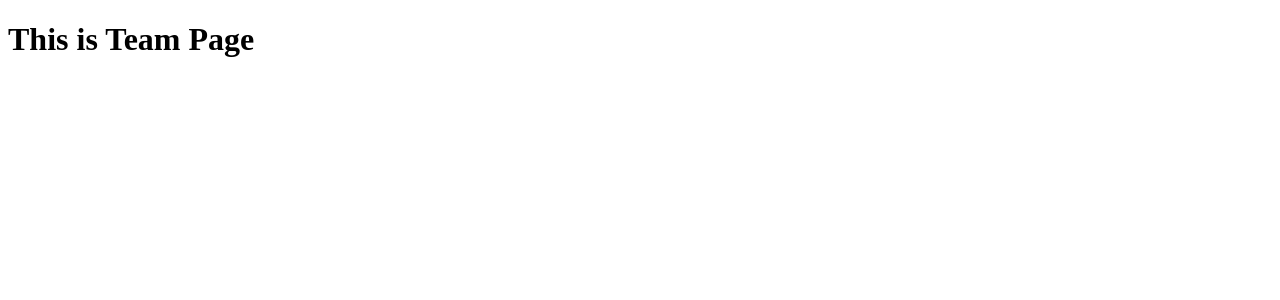
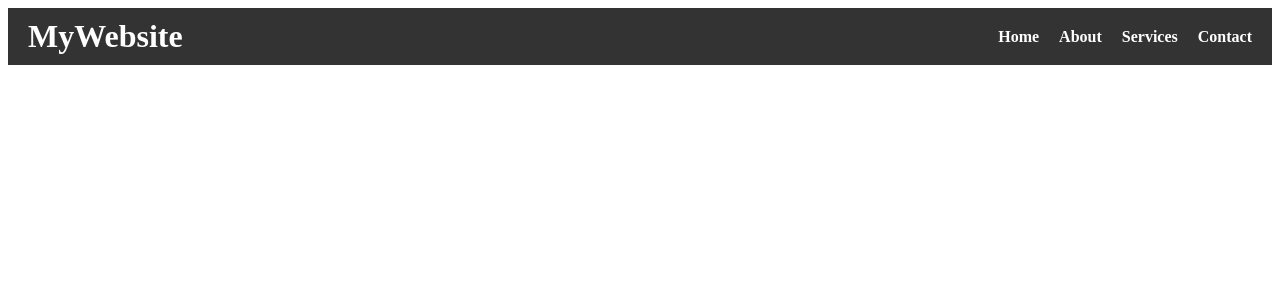
Before and after one commit to Zeta54633/Bidwise, a React (Vite) app in the folder views/: page /Build in a window 1280 px wide. Shown: the top 300 px of the page. Built offline with nearby package versions, Linux system fonts and the light colour scheme.

Commit message:
Base build 3

```diff
--- /dev/null
+++ b/views/src/Components/Header.jsx
@@ -0,0 +1,60 @@
+import React from 'react';
+
+
+const Header = () => {
+  return (
+    <header style={styles.headerContainer}>
+      <div style={styles.logoContainer}>
+        <h1 style={styles.logo}>MyWebsite</h1>
+      </div>
+      <nav style={styles.navContainer}>
+        <ul style={styles.navList}>
+          <li style={styles.navItem}><a href="#home" style={styles.navLink}>Home</a></li>
+          <li style={styles.navItem}><a href="#about" style={styles.navLink}>About</a></li>
+          <li style={styles.navItem}><a href="#services" style={styles.navLink}>Services</a></li>
+          <li style={styles.navItem}><a href="#contact" style={styles.navLink}>Contact</a></li>
+        </ul>
+      </nav>
+    </header>
+  );
+};
+
+const styles = {
+  headerContainer: {
+    display: 'flex',
+    justifyContent: 'space-between',
+    alignItems: 'center',
+    padding: '10px 20px',
+    backgroundColor: '#333',
+    color: '#fff',
+  },
+  logoContainer: {
+    flex: 1,
+  },
+  logo: {
+    margin: 0,
+  },
+  navContainer: {
+    flex: 2,
+    textAlign: 'right',
+  },
+  navList: {
+    listStyleType: 'none',
+    margin: 0,
+    padding: 0,
+    display: 'flex',
+    justifyContent: 'flex-end',
+    gap: '20px',
+  },
+  navItem: {
+    display: 'inline',
+  },
+  navLink: {
+    color: '#fff',
+    textDecoration: 'none',
+    fontSize: '16px',
+    fontWeight: 'bold',
+  },
+};
+
+export default Header;
--- a/views/src/TeamPage/TeamPage.jsx
+++ b/views/src/TeamPage/TeamPage.jsx
@@ -1,7 +1,11 @@
+
+import Header from "../Components/Header";
 
 function TeamPage()
 {
-    return <h1>This is Team Page</h1>
+    return <>
+        <Header />
+    </>
 }
 
 export default TeamPage;
```
Also changed, not shown: 2 other files (tests, documents, lock files or other folders).
